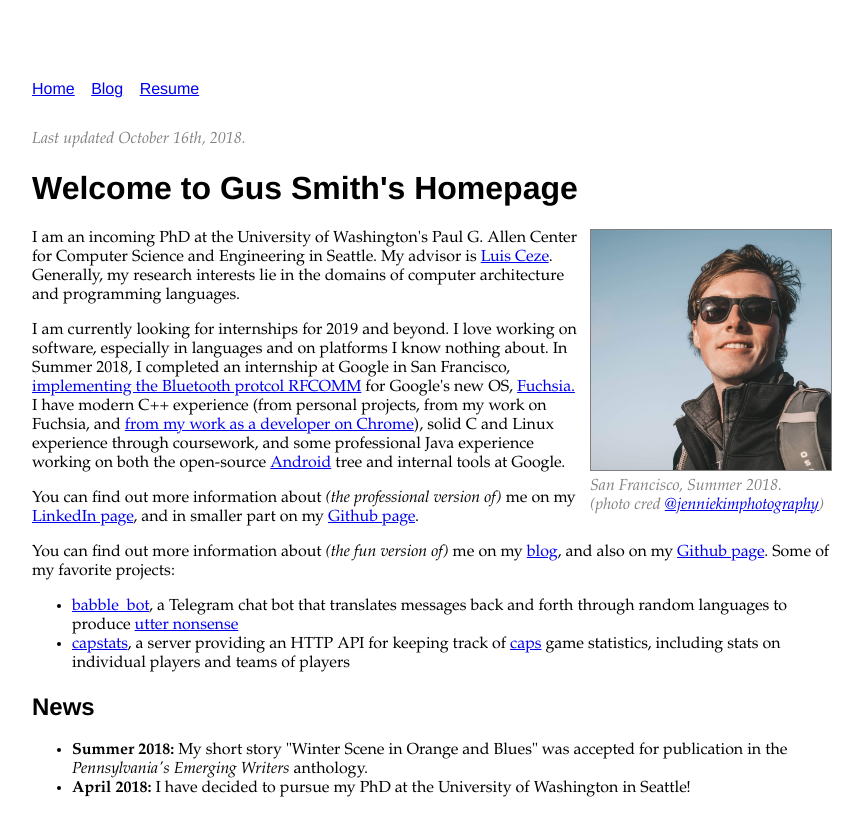
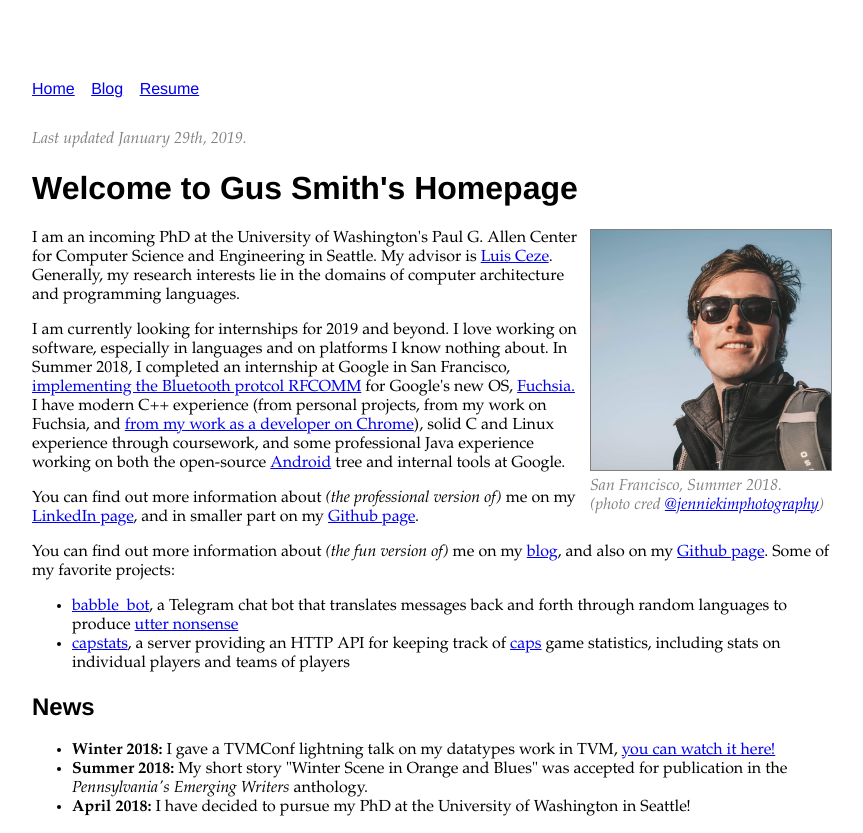
Before and after one commit to gussmith23/homepage, a plain HTML site: page index.html in a window 1280 px wide. Shown: the whole page, without its empty margins (160-1023 px from the left). Drawn offline with Linux system fonts and the light colour scheme.

Commit message:
Add TVMConf lightning talk

```diff
--- a/index.html
+++ b/index.html
@@ -28,7 +28,7 @@
           <li><a href="http://justg.us/blog" target="_blank">Blog</a></li>
           <li><a href="https://github.com/gussmith23/resume/releases/download/18au/gushsmith-resume.pdf" target="_blank">Resume</a></li>
       </ul>
-    <div class="last-updated">Last updated October 16th, 2018.</div>
+    <div class="last-updated">Last updated January 29th, 2019.</div>
     <h1>Welcome to Gus Smith's Homepage</h1>
     <div class="picture-of-me">
       <img src="me.png" alt="Gus Smith">
@@ -46,6 +46,7 @@
 
     <h2>News</h2>
     <ul>
+      <li><b>Winter 2018:</b> I gave a TVMConf lightning talk on my datatypes work in TVM, <a href='https://www.youtube.com/watch?v=q9bcKzCAFac&t=4052s'>you can watch it here!</a></li>
       <li><b>Summer 2018:</b> My short story "Winter Scene in Orange and Blues" was accepted for publication in the <i>Pennsylvania's Emerging Writers</i> anthology.</li>
       <li><b>April 2018:</b> I have decided to pursue my PhD at the University of Washington in Seattle!</li>
     </ul>
```
